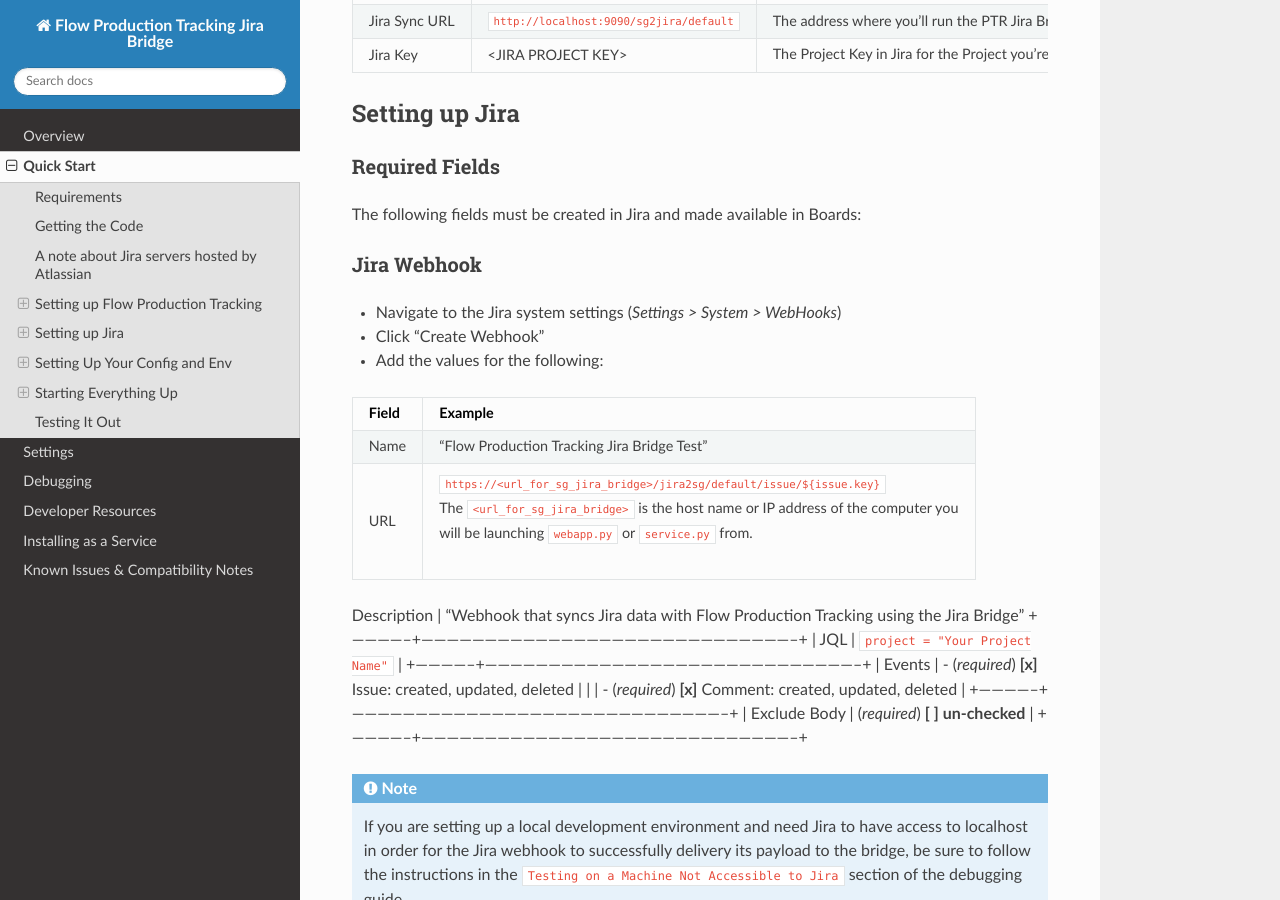
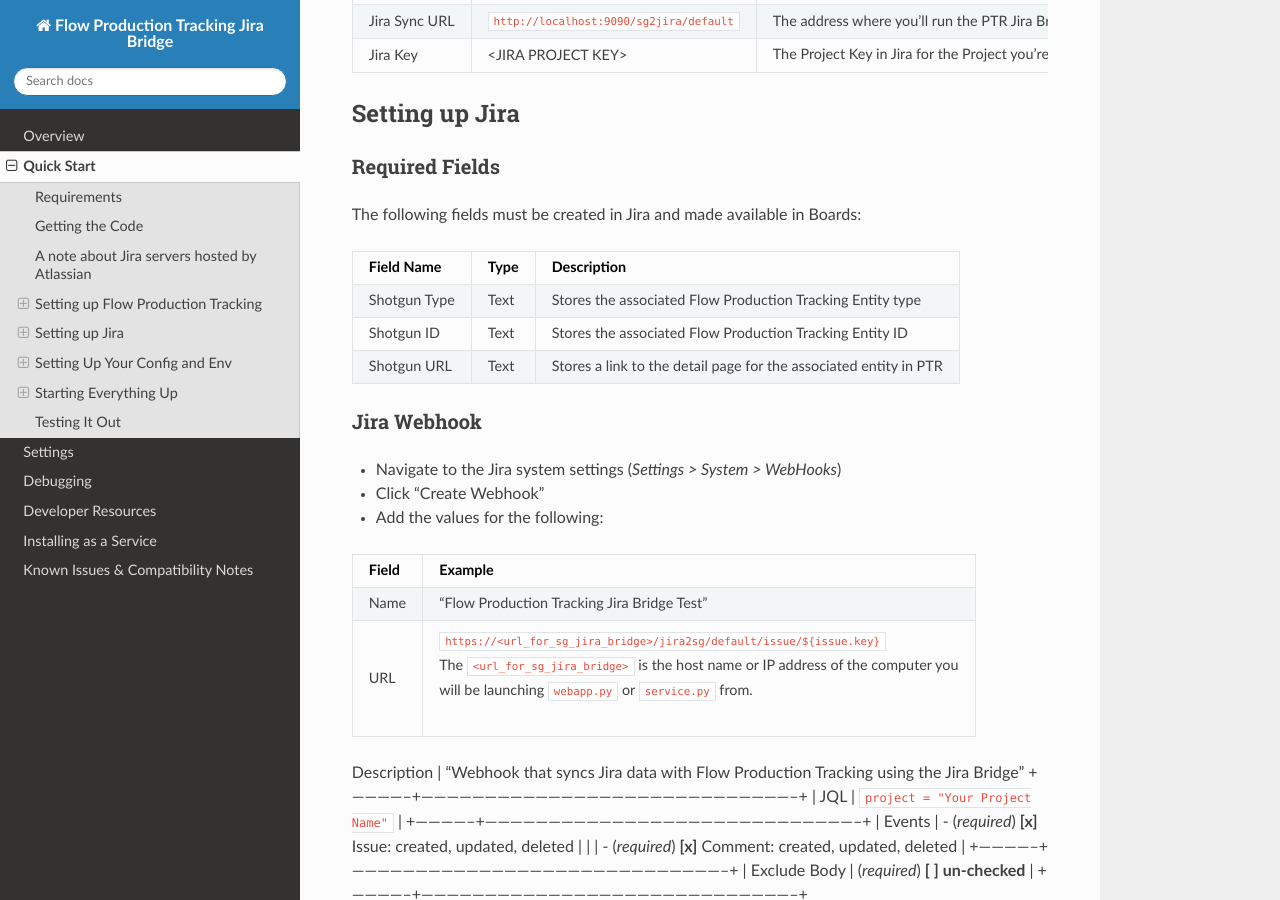
Before and after one commit to shotgunsoftware/sg-jira-bridge, a Sphinx documentation site: the page built from docs/quickstart.rst, in a window 1280 px wide and 900 px high, scrolled down 1685 px. Built offline with Sphinx 7.4.7 and the Read the Docs theme 2.0.0, drawn with Linux system fonts in a browser that asks for light colours.

Commit message:
fix format issues.

```diff
--- a/docs/quickstart.rst
+++ b/docs/quickstart.rst
@@ -45,9 +45,9 @@
 The following fields must be created in Flow Production Tracking for each of the
 following entity types:
 
-===========  =========  ================  ====================================  ======================
+===========  =========  ================  ====================================  ============================
 Entity Type  Data Type  Display Name      Description                           Field Name (auto-generated)
-===========  =========  ================  ====================================  ======================
+===========  =========  ================  ====================================  ============================
 Project      File/Link  Jira Sync URL     URL of PTR Jira Bridge (see below)    ``sg_jira_sync_url``
 Project      Text       Jira Key          Synced Project Key value in Jira      ``sg_jira_key``
 Task         Text       Jira Key          Synced Issue Key value in Jira        ``sg_jira_key``
@@ -55,7 +55,7 @@
 Task         File/Link  Jira URL          Link to synced Issue in Jira          ``sg_jira_url``
 Note         Text       Jira Key          Synced Issue Key/Comment ID in Jira   ``sg_jira_key``
 HumanUser    Text       Jira Account Id   Synced Account Id in Jira.            ``sg_jira_account_id``
-===========  =========  ================  ====================================  ======================
+===========  =========  ================  ====================================  ============================
 
 .. note::
     - All ``Jira Key`` fields must be configured with the "*Ensure unique
@@ -92,11 +92,11 @@
 +--------------+------+-----------------------------------------------------------------------+
 | Field Name   | Type | Description                                                           |
 +==============+======+=======================================================================+
-| Shotgun Type | Text | Stores the associated Flow Production Tracking Entity type                            |
+| Shotgun Type | Text | Stores the associated Flow Production Tracking Entity type            |
 +--------------+------+-----------------------------------------------------------------------+
-| Shotgun ID   | Text | Stores the associated Flow Production Tracking Entity ID                              |
+| Shotgun ID   | Text | Stores the associated Flow Production Tracking Entity ID              |
 +--------------+------+-----------------------------------------------------------------------+
-| Shotgun URL  | Text | Stores a link to the detail page for the associated entity in Flow Production Tracking|
+| Shotgun URL  | Text | Stores a link to the detail page for the associated entity in PTR     |
 +--------------+------+-----------------------------------------------------------------------+
 
 Jira Webhook
```
